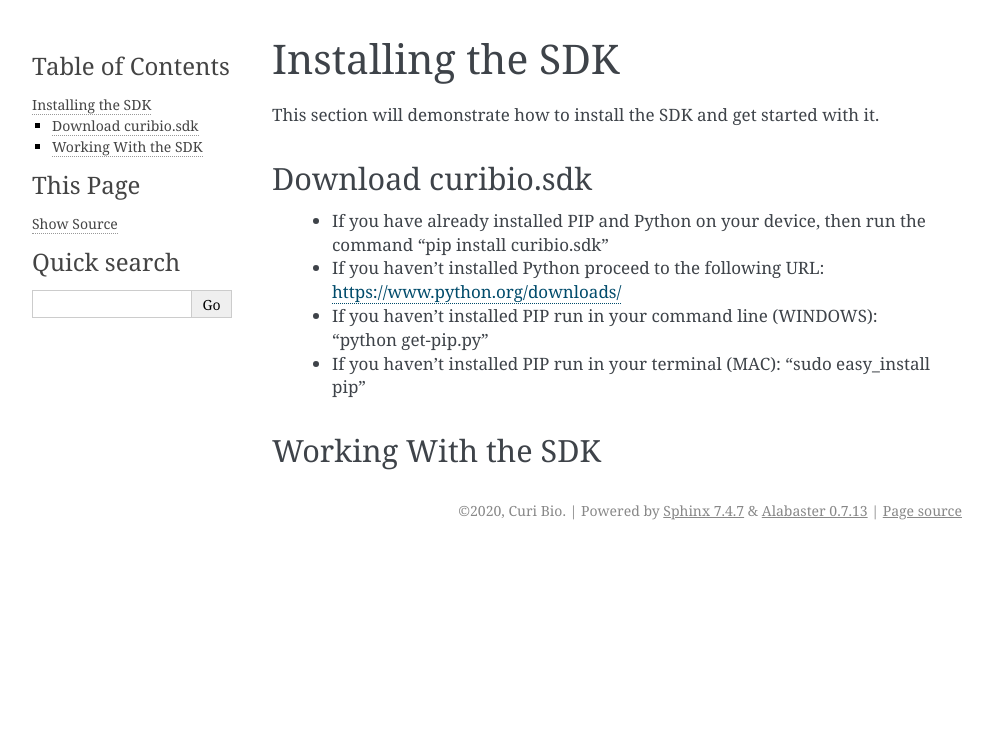
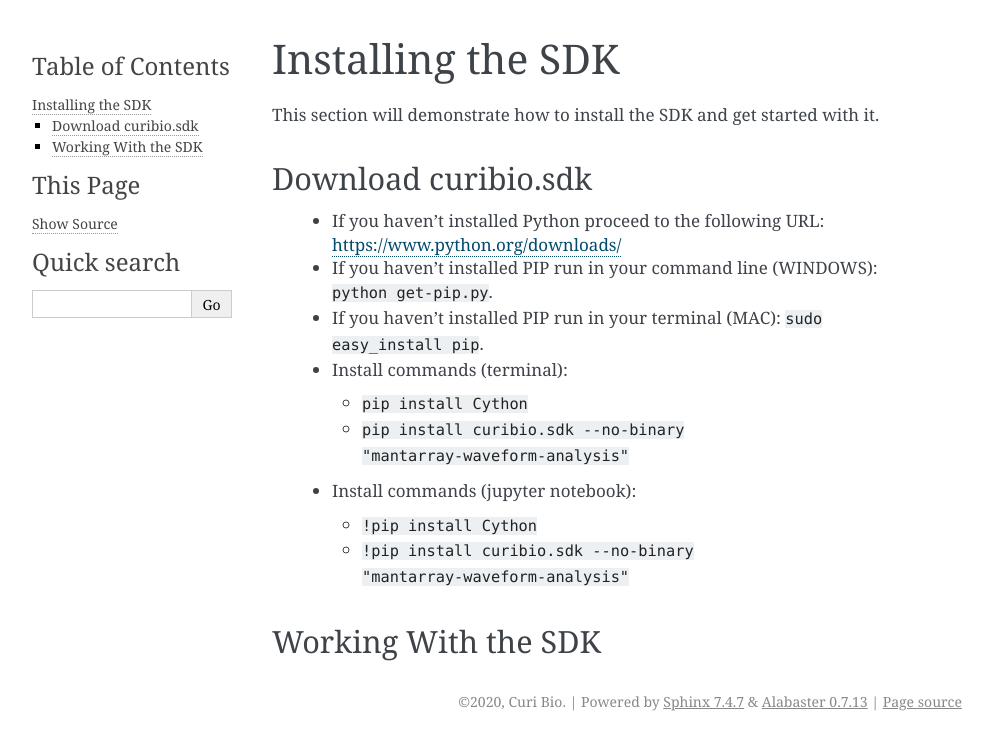
Before and after one commit to CuriBio/curibio.sdk, a Sphinx documentation site: the page built from docs/source/gettingstarted.rst, in a window 1280 px wide. Shown: the top 750 px of the page, without its empty margins (148-1141 px from the left). Built offline with Sphinx 7.4.7, drawn with Linux system fonts in a browser that asks for light colours.

Commit message:
updated gettingstarted

```diff
--- a/docs/source/gettingstarted.rst
+++ b/docs/source/gettingstarted.rst
@@ -8,10 +8,18 @@
 Download curibio.sdk
 ---------------------
 
- * If you have already installed PIP and Python on your device, then run the command "pip install curibio.sdk"
  * If you haven't installed Python proceed to the following URL: https://www.python.org/downloads/
- * If you haven't installed PIP run in your command line (WINDOWS): "python get-pip.py"
- * If you haven't installed PIP run in your terminal (MAC): "sudo easy_install pip"
+ * If you haven't installed PIP run in your command line (WINDOWS): ``python get-pip.py``.
+ * If you haven't installed PIP run in your terminal (MAC): ``sudo easy_install pip``.
+ * Install commands (terminal):
+
+   * ``pip install Cython``
+   * ``pip install curibio.sdk --no-binary "mantarray-waveform-analysis"``
+
+ * Install commands (jupyter notebook):
+
+   * ``!pip install Cython``
+   * ``!pip install curibio.sdk --no-binary "mantarray-waveform-analysis"``
 
 Working With the SDK
 ---------------------
```
